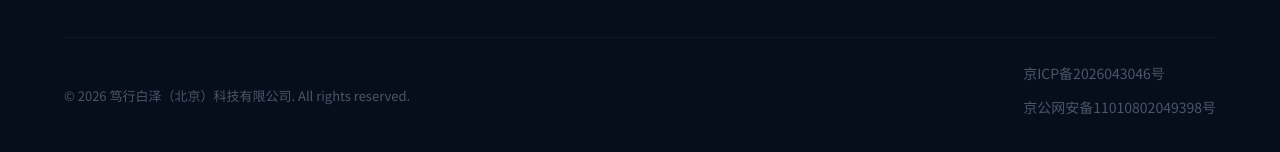
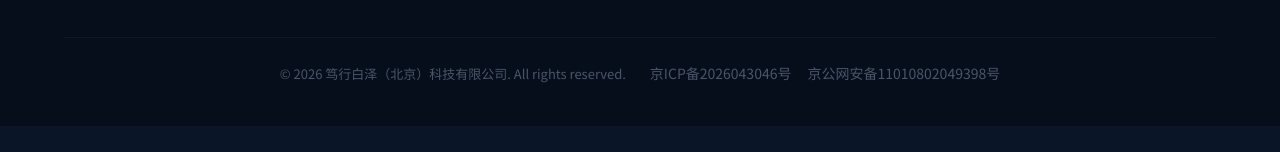
Before and after one commit to Kaiserhuang/baize-official-website, a plain HTML site: page index.html in a window 1280 px wide. Shown: the part 4620-4772 px from the top of the page. After the commit the page ends 4746 px from the top, so only its background shows below. Drawn offline with Linux system fonts and the light colour scheme.

Commit message:
fix: 底部备案信息布局优化，确保备案链接与版权信息在同一行显示

```diff
--- a/index.html
+++ b/index.html
@@ -533,12 +533,16 @@
             margin-bottom: 10px; transition: all .3s;
         }
         .footer a:hover { color: var(--accent); padding-left: 4px; }
+        .footer-beian a { display: inline-flex; margin-bottom: 0; padding-left: 0; }
+        .footer-beian a:hover { padding-left: 0; }
         .footer-bottom {
             border-top: 1px solid rgba(255,255,255,.04);
             padding-top: 24px; margin-top: 24px;
-            display: flex; justify-content: space-between; align-items: center;
-            font-size: 13px; color: var(--text-dim); flex-wrap: wrap; gap: 12px;
+            display: flex; justify-content: center; align-items: center;
+            font-size: 13px; color: var(--text-dim); flex-wrap: wrap; gap: 24px;
         }
+        .footer-bottom > *, .footer-bottom > * > * { white-space: nowrap; }
+        .footer-beian { display: flex; gap: 16px; align-items: center; }
 
         /* -------- Scroll Reveal -------- */
         .reveal { opacity: 0; transform: translateY(50px); transition: all .8s cubic-bezier(.4,0,.2,1); }
@@ -566,7 +570,8 @@
             .about-stats { grid-template-columns: 1fr 1fr; gap: 16px; }
             .values-grid { grid-template-columns: 1fr; }
             .footer-grid { grid-template-columns: 1fr; gap: 32px; }
-            .footer-bottom { flex-direction: column; text-align: center; }
+            .footer-bottom { flex-direction: column; text-align: center; gap: 8px; }
+            .footer-beian { flex-wrap: wrap; justify-content: center; }
             section { padding: 80px 0; }
         }
         @media (max-width: 480px) {
@@ -873,7 +878,10 @@
         </div>
         <div class="footer-bottom">
             <span>&copy; 2026 笃行白泽（北京）科技有限公司. All rights reserved.</span>
-            <span><a href="https://beian.miit.gov.cn/" target="_blank" rel="noopener" style="color:var(--text-dim);">京ICP备2026043046号</a> <a href="http://www.beian.gov.cn/portal/registerSystemInfo?recordcode=11010802049398" target="_blank" rel="noopener" style="color:var(--text-dim);">京公网安备11010802049398号</a></span>
+            <span class="footer-beian">
+                <a href="https://beian.miit.gov.cn/" target="_blank" rel="noopener">京ICP备2026043046号</a>
+                <a href="http://www.beian.gov.cn/portal/registerSystemInfo?recordcode=11010802049398" target="_blank" rel="noopener">京公网安备11010802049398号</a>
+            </span>
         </div>
     </div>
 </footer>
```
